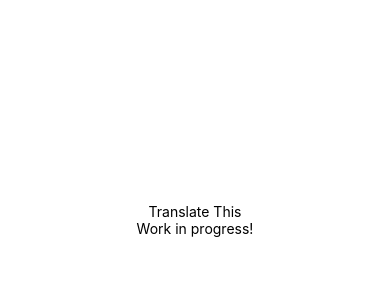
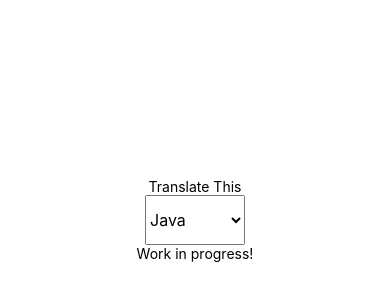
Before and after one commit to phantasiae-eu/translate-this, a React Native app: screen / in a window 390 px wide. Shown: the part 202-502 px from the top of the page. Built offline with nearby package versions, Linux system fonts and the light colour scheme.

Commit message:
feat: languageSelector, name changes

```diff
--- a/App.tsx
+++ b/App.tsx
@@ -1,6 +1,7 @@
 import React, { ReactElement } from 'react'
 import { StyleSheet, Text, View } from 'react-native'
-import Header from './src/Header'
+import Header from './src/header/Header.component'
+import LanguageSelector from './src/languageSelector/LanguageSelector.component'
 
 const styles = StyleSheet.create({
     container: {
@@ -14,6 +15,7 @@ const styles = StyleSheet.create({
 const App: React.FunctionComponent<{}> = (): ReactElement => (
     <View style={styles.container}>
         <Header></Header>
+        <LanguageSelector />
         <Text>Work in progress!</Text>
     </View>
 )
--- /dev/null
+++ b/src/languageSelector/LanguageSelector.component.tsx
@@ -0,0 +1,28 @@
+import React, { ReactElement } from 'react'
+import { View, Picker } from 'react-native'
+
+export default class LanguageSelector extends React.Component<
+    {},
+    { language: string }
+> {
+    private constructor(props: Readonly<{}>) {
+        super(props)
+        this.state = { language: 'java' }
+    }
+    public render(): ReactElement {
+        return (
+            <View>
+                <Picker
+                    selectedValue={this.state.language}
+                    style={{ height: 50, width: 100 }}
+                    onValueChange={(itemValue): void =>
+                        this.setState({ language: itemValue })
+                    }
+                >
+                    <Picker.Item label="Java" value="java" />
+                    <Picker.Item label="JavaScript" value="js" />
+                </Picker>
+            </View>
+        )
+    }
+}
```
Also changed, not shown: src/header/Header.component.tsx (renamed from src/Header.tsx).
